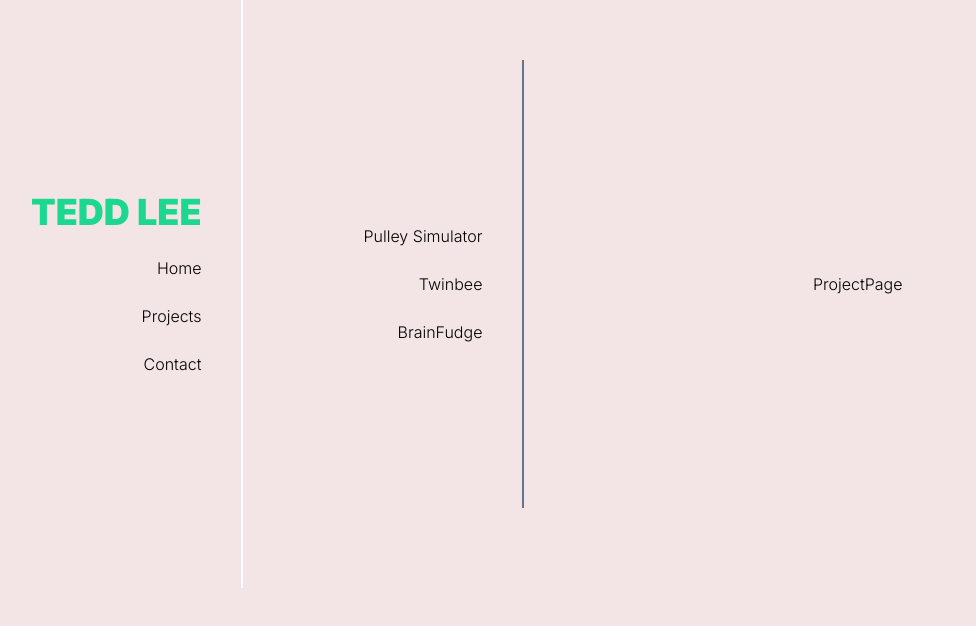
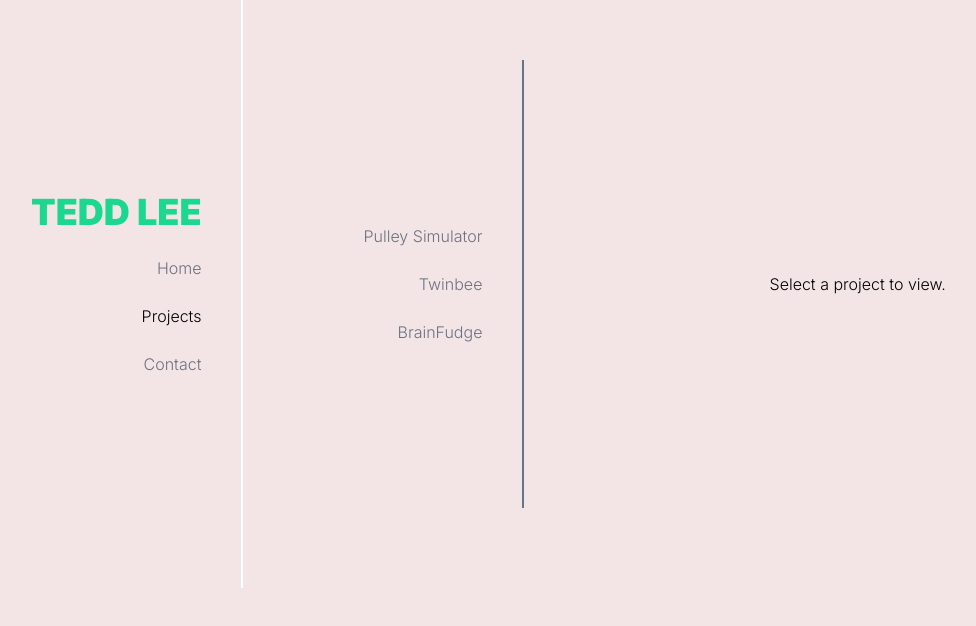
Before and after one commit to aGreenCat/aGreenCat.github.io, a Next.js app: page /projects in a window 1280 px wide. Shown: the part 116-742 px from the top of the page, without its empty margins (49-1025 px from the left). Built offline with nearby package versions, Linux system fonts and the light colour scheme.

Commit message:
Construct Project Page

```diff
--- /dev/null
+++ b/app/projects/brainfudge/page.tsx
@@ -0,0 +1,19 @@
+import Image from "next/image"
+import { SocialIcon } from "react-social-icons"
+
+function BrainfudgePage() {
+	return (
+		<div className="flex flex-col">
+			<Image src="https://raw.githubusercontent.com/aGreenCat/BrainFudge/main/Thumbnail.png" width={300} height={300} alt="Brainfudge" className="rounded-3xl" />
+			<div className="text-3xl font-black mt-6 flex flex-row items-center justify-between"><a target="_blank" href="https://github.com/aGreenCat/BrainFudge">Brainfudge</a> <SocialIcon url="https://github.com/aGreenCat/Brainfudge" bgColor="transparent"/></div>
+			<div>
+				<span className="text-gray-500">2023</span>
+				<span className="ml-4 text-gray-500">Tedd Lee and Eduardo Lozano</span>
+			</div>
+
+			<p className="mt-4 w-0 min-w-[100%]">A visualizer and interpreter for <a href="https://en.wikipedia.org/wiki/Brainfuck" target="_blank" className="text-green-gc">BrainF*ck</a>, the Turing-complete, esoteric programming language. Made in <a href="https://p5js.org/" target="_blank" className="text-green-gc">p5.js</a>.</p>
+		</div>
+	)
+}
+
+export default BrainfudgePage
--- a/app/projects/layout.tsx
+++ b/app/projects/layout.tsx
@@ -9,7 +9,7 @@ export default function ProjectLayout({
 	return (
 		<div className="flex grow self-stretch items-stretch justify-end px-10 py-20 gap-10">
 			<div className="flex flex-col gap-6 items-end justify-center border-slate-500 border-r-2 px-10">
-				<Navigator links={[['Pulley Simulator', 'pulley-simulator'], ['Twinbee', 'twinbee'], ['BrainFudge', 'brainfudge']]} base_url='/projects/' main_color={500}/>
+				<Navigator links={[['Pulley Simulator', 'pulley-simulator'], ['Twinbee', 'twinbee'], ['BrainFudge', 'brainfudge']]} base_url='/projects/'/>
 			</div>
 			<main className='flex grow items-center justify-center'>{children}</main>
 		</div>
--- a/app/projects/page.tsx
+++ b/app/projects/page.tsx
@@ -1,5 +1,5 @@
 export default function ProjectPage() {
   return (
-	<div>ProjectPage</div>
+	<div>Select a project to view.</div>
   )
 }
--- a/components/Navigator.tsx
+++ b/components/Navigator.tsx
@@ -22,7 +22,7 @@ function Navigator(props: NavigatorProps) {
 
 						return (
 							<li key={name}>
-								<Link href={path} className={pathname === path  ? `text-slate-${props.main_color || 50}` : `text-slate-${props.lighter_color || 500}`}>{name}</Link>
+								<Link href={path} className={pathname === path  ? '' : `text-gray-500`}>{name}</Link>
 							</li>
 						)
 					})
```
Also changed, not shown: app/projects/pulley-simulator/page.tsx (added), app/projects/twinbee/page.tsx (added).
